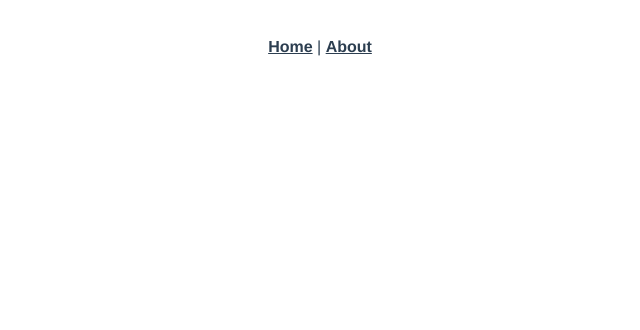
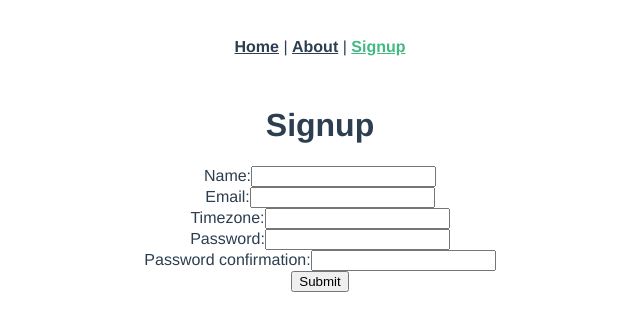
Before and after one commit to oscarwankaew/capstone-frontend, a Vue app: page /signup in a window 1280 px wide. Before the commit this address had no page. Shown: the top 330 px of the page, without its empty margins (320-960 px from the left). Built offline with nearby package versions, Linux system fonts and the light colour scheme.

Commit message:
initial commit with a signup link

```diff
--- a/package.json
+++ b/package.json
@@ -8,6 +8,7 @@
     "lint": "vue-cli-service lint"
   },
   "dependencies": {
+    "axios": "^0.27.2",
     "core-js": "^3.8.3",
     "vue": "^3.2.13",
     "vue-router": "^4.0.3"
--- a/src/App.vue
+++ b/src/App.vue
@@ -3,6 +3,8 @@
     <router-link to="/">Home</router-link>
     |
     <router-link to="/about">About</router-link>
+    |
+    <router-link to="/signup">Signup</router-link>
   </nav>
   <router-view />
 </template>
--- a/src/main.js
+++ b/src/main.js
@@ -1,5 +1,8 @@
 import { createApp } from "vue";
 import App from "./App.vue";
 import router from "./router";
+import axios from "axios";
+
+axios.defaults.baseURL = process.env.NODE_ENV === "development" ? "http://localhost:3000" : "/";
 
 createApp(App).use(router).mount("#app");
--- a/src/router/index.js
+++ b/src/router/index.js
@@ -1,11 +1,17 @@
 import { createRouter, createWebHistory } from "vue-router";
 import HomeView from "../views/HomeView.vue";
+import SignupView from "../views/SignupView.vue";
 
 const routes = [
   {
     path: "/",
     name: "home",
     component: HomeView,
+  },
+  {
+    path: "/signup",
+    name: "signup",
+    component: SignupView,
   },
   {
     path: "/about",
--- a/src/views/HomeView.vue
+++ b/src/views/HomeView.vue
@@ -1,18 +1,19 @@
+<script>
+export default {
+  data: function () {
+    return {
+      message: "Welcome to Vue.js!",
+    };
+  },
+  created: function () {},
+  methods: {},
+};
+</script>
+
 <template>
   <div class="home">
-    <img alt="Vue logo" src="../assets/logo.png" />
-    <HelloWorld msg="Welcome to Your Vue.js App" />
+    <h1>{{ message }}</h1>
   </div>
 </template>
 
-<script>
-// @ is an alias to /src
-import HelloWorld from "@/components/HelloWorld.vue";
-
-export default {
-  name: "HomeView",
-  components: {
-    HelloWorld,
-  },
-};
-</script>
+<style></style>
--- /dev/null
+++ b/src/views/SignupView.vue
@@ -0,0 +1,57 @@
+<script>
+import axios from "axios";
+
+export default {
+  data: function () {
+    return {
+      newUserParams: {},
+      errors: [],
+    };
+  },
+  methods: {
+    submit: function () {
+      axios
+        .post("/users", this.newUserParams)
+        .then((response) => {
+          console.log(response.data);
+          this.$router.push("/login");
+        })
+        .catch((error) => {
+          this.errors = error.response.data.errors;
+        });
+    },
+  },
+};
+</script>
+
+<template>
+  <div class="signup">
+    <form v-on:submit.prevent="submit()">
+      <h1>Signup</h1>
+      <ul>
+        <li v-for="error in errors" v-bind:key="error">{{ error }}</li>
+      </ul>
+      <div>
+        <label>Name:</label>
+        <input type="text" v-model="newUserParams.name" />
+      </div>
+      <div>
+        <label>Email:</label>
+        <input type="email" v-model="newUserParams.email" />
+      </div>
+      <div>
+        <label>Timezone:</label>
+        <input type="timezone" v-model="newUserParams.timezone" />
+      </div>
+      <div>
+        <label>Password:</label>
+        <input type="password" v-model="newUserParams.password" />
+      </div>
+      <div>
+        <label>Password confirmation:</label>
+        <input type="password" v-model="newUserParams.password_confirmation" />
+      </div>
+      <input type="submit" value="Submit" />
+    </form>
+  </div>
+</template>
```
Also changed, not shown: 1 other file (tests, documents, lock files or other folders).
